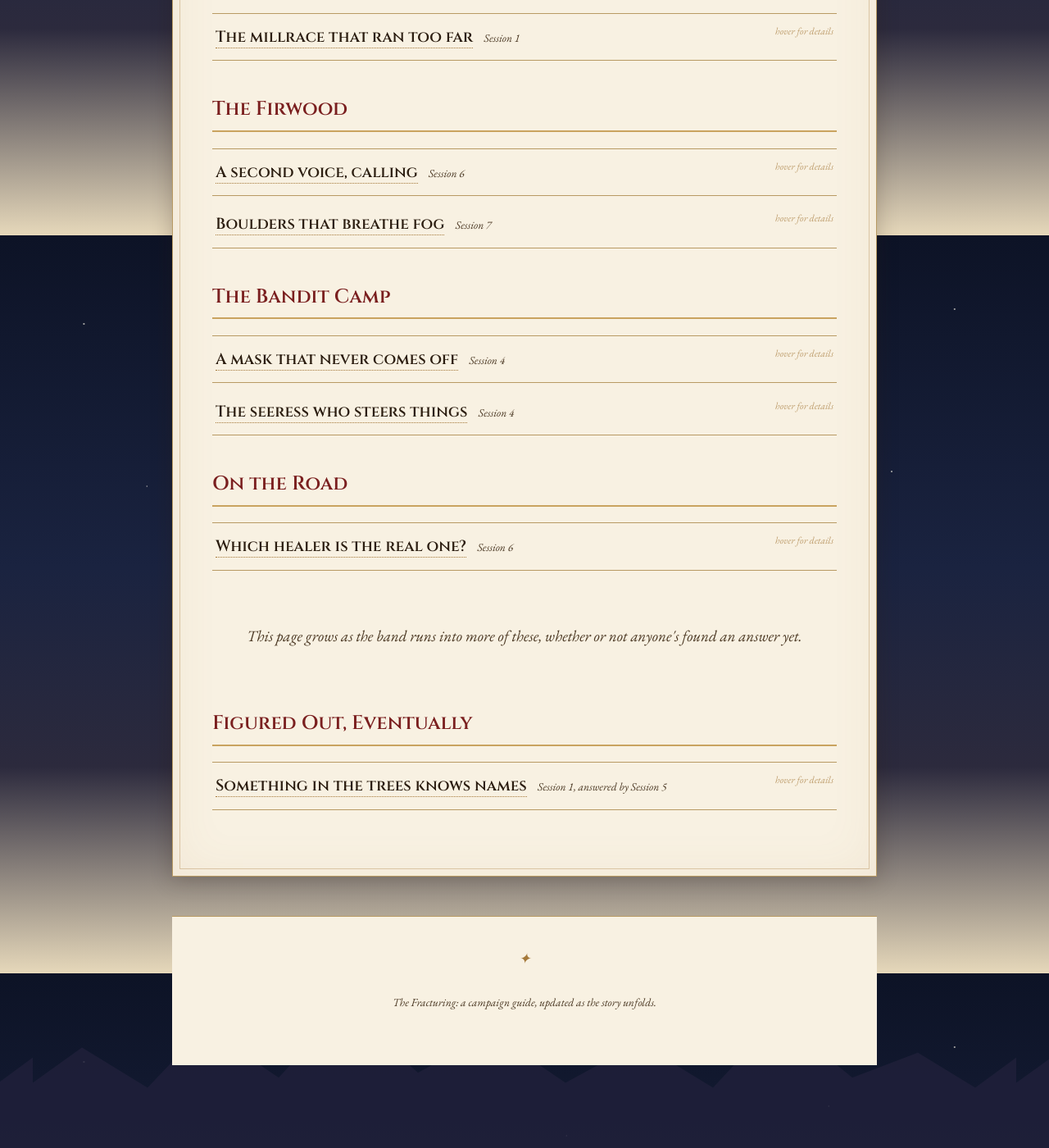
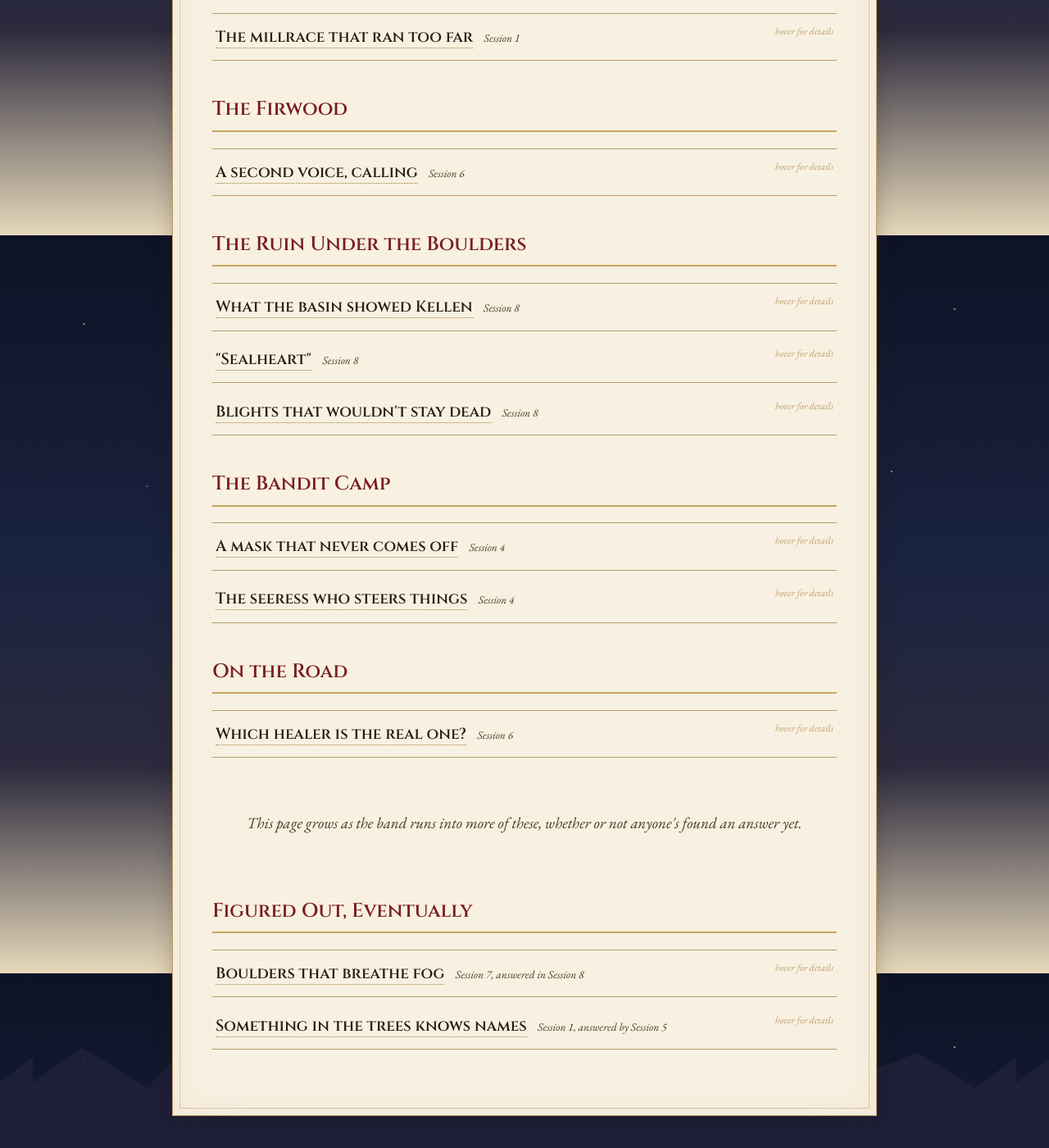
Before and after one commit to gijstemp/fallmark_campaign, a Jekyll site: the page built from mysteries/index.md, in a window 1280 px wide and 1400 px high, scrolled down 613 px. Shown: the whole window at 82% size. Built offline with Jekyll 4.4.1, drawn with Linux system fonts in a browser that asks for light colours.

Commit message:
Session 8 update
Co-Authored-By: Claude Opus 5.5 <noreply@anthropic.com>
Claude-Session: https://claude.ai/code/session_011trgSgxEFoqDXv2e13h2rN

```diff
--- a/mysteries/index.md
+++ b/mysteries/index.md
@@ -27,14 +27,33 @@ Not everything gets an answer the night you find it. Grouped by where it happene
     <span class="reveal-name">A second voice, calling</span>
     <span class="reveal-meta">Session 6</span>
     <div class="reveal-popout">
-      <p>Alongside Quinten Morton's voice, the leucrotta has mimicked a second one: a little girl, calling for help. Nobody's identified her, and nothing so far says she's connected to anyone the band actually knows.</p>
+      <p>Alongside Quinten Morton's voice, the leucrotta mimicked a second one: a little girl, calling for help. When it died it used her voice again, tangled up with Quinten's and others nobody recognized. Whoever she was, the leucrotta took her voice from somewhere, and nobody knows from where.</p>
+    </div>
+  </li>
+</ul>
+
+## The Ruin Under the Boulders
+
+<ul class="reveal-list">
+  <li class="reveal-item" tabindex="0">
+    <span class="reveal-name">What the basin showed Kellen</span>
+    <span class="reveal-meta">Session 8</span>
+    <div class="reveal-popout">
+      <p>The water in the round chamber glows and never ripples. A cupful brought noise and half-pictures. A real drink brought more: hands sealing something shut in a hurry, the complete versions of the worn marks on the basin's rim, and a figure standing perfectly still somewhere deeper in, as if waiting. It left Kellen drained for the rest of the day.</p>
     </div>
   </li>
   <li class="reveal-item" tabindex="0">
-    <span class="reveal-name">Boulders that breathe fog</span>
-    <span class="reveal-meta">Session 7</span>
+    <span class="reveal-name">"Sealheart"</span>
+    <span class="reveal-meta">Session 8</span>
     <div class="reveal-popout">
-      <p>Scouting ahead during a lull in the fight at the leucrotta's den, a familiar found a cluster of boulders north of the den with fog visibly pouring out from between them. Nobody's gotten close enough yet to say what that means.</p>
+      <p>A word whispered in Kellen's vision. Nobody knows what it means.</p>
+    </div>
+  </li>
+  <li class="reveal-item" tabindex="0">
+    <span class="reveal-name">Blights that wouldn't stay dead</span>
+    <span class="reveal-meta">Session 8</span>
+    <div class="reveal-popout">
+      <p>The twig blights in the first room got back up after being cut apart. Fire kept them down. Nobody knows why they came back.</p>
     </div>
   </li>
 </ul>
@@ -76,6 +95,13 @@ Not everything gets an answer the night you find it. Grouped by where it happene
 
 <ul class="reveal-list">
   <li class="reveal-item" tabindex="0">
+    <span class="reveal-name">Boulders that breathe fog</span>
+    <span class="reveal-meta">Session 7, answered in Session 8</span>
+    <div class="reveal-popout">
+      <p>A familiar found a cluster of boulders north of the leucrotta's den, with fog pouring out from between them. Under them is the entrance to a buried stone ruin, and the fog comes from inside. Why it does is a separate question.</p>
+    </div>
+  </li>
+  <li class="reveal-item" tabindex="0">
     <span class="reveal-name">Something in the trees knows names</span>
     <span class="reveal-meta">Session 1, answered by Session 5</span>
     <div class="reveal-popout">
```
Also changed, not shown: calendar/index.md (+1 -1 lines), items/index.md (+7 -0 lines), npcs/index.md (+2 -2 lines), places/index.md (+7 -1 lines), sessions/index.md (+6 -0 lines).
